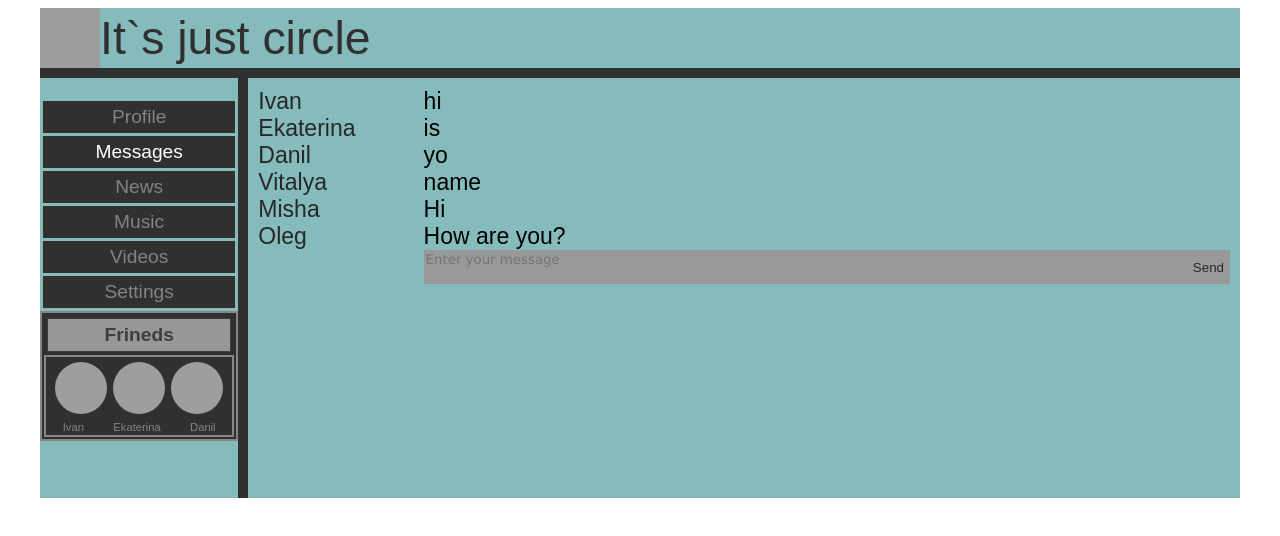
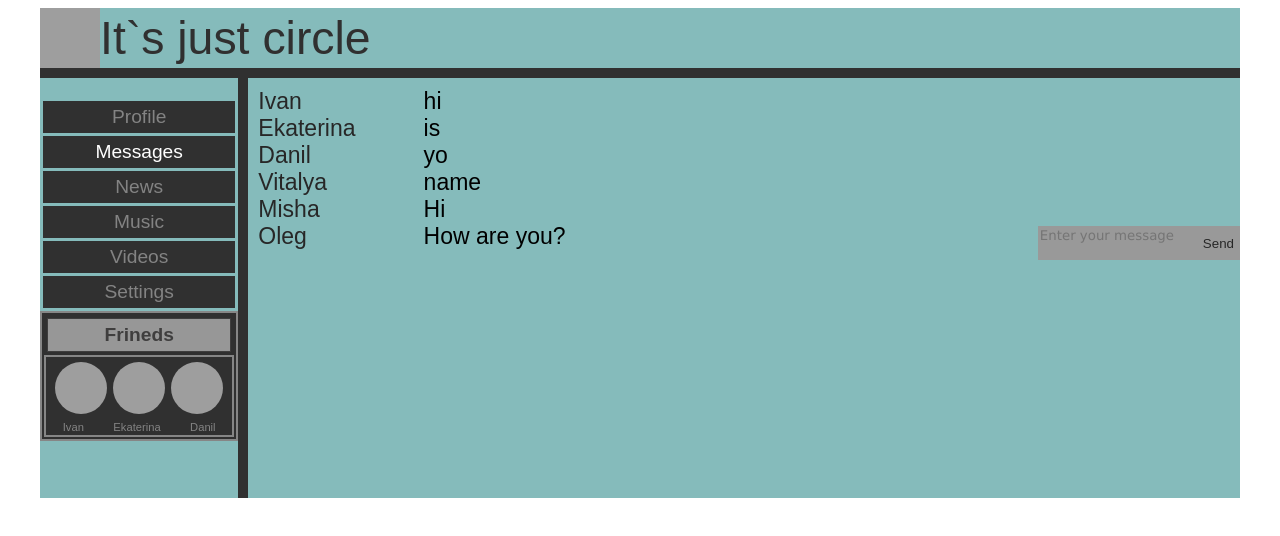
Before and after one commit to be-as-neo/SocialityWeb, a React (Create React App) app: page /dialogs in a window 1280 px wide. Shown: the top 536 px of the page. Built offline with nearby package versions, Linux system fonts and the light colour scheme; grey boxes are pictures that could not be loaded.

Commit message:
added img in props

```diff
--- a/src/components/Dialogs/Dialogs.module.css
+++ b/src/components/Dialogs/Dialogs.module.css
@@ -22,6 +22,7 @@
 .messages{
     padding: 10px;
     font-size: 23px;
+    position: relative;
 }
 
 .messages .message{
@@ -43,9 +44,11 @@
     border: 0px;
     max-width: 50px;
     max-height: 90px;
-
 }
 
 .textAreaSittings {
     display: flex;
+    position: absolute;
+    bottom: 0px;
+    right: 0px;
 }
--- a/src/components/Profile/MyPosts/MyPosts.jsx
+++ b/src/components/Profile/MyPosts/MyPosts.jsx
@@ -13,7 +13,7 @@ const MyPosts = (props) => {
   // ]
 
   let postElements =
-    props.postData.map( p => <Post messege = {p.message} likesCount = {p.likesCount}/>);
+    props.postData.map( p => <Post messege = {p.message} likesCount = {p.likesCount} avatar = {p.avatar}/>);
 
   let newPostElement = React.createRef();
 
--- a/src/components/Profile/MyPosts/Post/Post.jsx
+++ b/src/components/Profile/MyPosts/Post/Post.jsx
@@ -1,8 +1,11 @@
 import s from './Post.module.css';
+import React from 'react';
+
 const Post = (props) => {
+  const avatar = props?.avatar || 'https://miro.medium.com/max/888/1*4ZoawGypeCluNqiC5Z_rhA.png'
   return (
     <div className={s.item}>
-      <img src='https://www.ejin.ru/wp-content/uploads/2018/10/1202399791_preview_15034743_1798112143788452_7709561090543190016_n.jpg' />
+      <img src={avatar} />
       {props.messege}
       <div>
         <span>Like: </span>
--- a/src/index.js
+++ b/src/index.js
@@ -1,8 +1,24 @@
 import reportWebVitals from './reportWebVitals';
-import {rerenderEntireTree} from './render';
-import state from './redux/state';
+import state, { subscribe } from './redux/state';
+import React from 'react';
+import ReactDOM from 'react-dom';
+import './index.css';
+import App from './App';
+import { BrowserRouter } from 'react-router-dom';
+import {addNewMessage, addPost, updateNewMessage, updateNewPostText} from './redux/state'
 
+// addPost('SumuraiJs');
+let rerenderEntireTree = (state) => {
+ReactDOM.render(
+  <React.StrictMode>
+    <BrowserRouter>
+    <App state = {state} addPost = {addPost} updateNewPostText = {updateNewPostText} addNewMessage = {addNewMessage} updateNewMessage = {updateNewMessage}/>
+    </BrowserRouter>
+  </React.StrictMode>,
+  document.getElementById('root')
+);
+}
 
 rerenderEntireTree(state);
-
+subscribe(rerenderEntireTree);
 reportWebVitals();
--- a/src/redux/state.js
+++ b/src/redux/state.js
@@ -1,10 +1,12 @@
-import {rerenderEntireTree} from './../render';
+let rerenderEntireTree = () =>{
+    console.log('state chenge')
+}
 let state = {
     profilePage:{
         postData:[
             {id: 1, message: 'Love you!!!', likesCount: 16},
             {id: 2, message: 'You my best friend!', likesCount: 17},
-            {id: 3, message: 'Hello, how are you?', likesCount: 87},
+            {id: 3, message: 'Hello, how are you?', likesCount: 87, avatar:'https://www.ejin.ru/wp-content/uploads/2018/10/1202399791_preview_15034743_1798112143788452_7709561090543190016_n.jpg'},
         ],
         newPostText: ''
 },
@@ -37,7 +39,7 @@ let state = {
         ]
     }
 }
-export let addPost = () => {
+export const addPost = () => {
     let newPost = {
         id: 7,
         message: state.profilePage.newPostText,
@@ -49,12 +51,16 @@ export let addPost = () => {
     rerenderEntireTree(state);
 }
 
-export let updateNewPostText = (newText) => {
-    state.profilePage.newPostText = newText;
+export const updateNewPostText = (newText) => {
+    state['profilePage']['newPostText'] = newText;
     rerenderEntireTree(state);
 }
 
-export let addNewMessage = () =>{
+export const subscribe = (observer) => {
+    rerenderEntireTree = observer
+}
+
+export const addNewMessage = () =>{
     let newMessage = {
         id: 7,
         message: state.messagesPage.newMessage
@@ -63,7 +69,7 @@ export let addNewMessage = () =>{
     state.messagesPage.newMessage = '';
     rerenderEntireTree(state)
 }
-export let updateNewMessage = (newMessageText) => {
+export const updateNewMessage = (newMessageText) => {
     state.messagesPage.newMessage = newMessageText;
     rerenderEntireTree(state)
 }
--- a/src/render.js
+++ /dev/null
@@ -1,21 +0,0 @@
-import React from 'react';
-import ReactDOM from 'react-dom';
-import './index.css';
-import App from './App';
-import reportWebVitals from './reportWebVitals';
-import { BrowserRouter } from 'react-router-dom';
-import {addNewMessage, addPost, updateNewMessage, updateNewPostText} from './redux/state'
-
-// addPost('SumuraiJs');
-export let rerenderEntireTree = (state) => {
-ReactDOM.render(
-  <React.StrictMode>
-    <BrowserRouter>
-    <App state = {state} addPost = {addPost} updateNewPostText = {updateNewPostText} addNewMessage = {addNewMessage} updateNewMessage = {updateNewMessage}/>
-    </BrowserRouter>
-  </React.StrictMode>,
-  document.getElementById('root')
-);
-}
-
-reportWebVitals();
```
Also changed, not shown: src/components/Dialogs/Dialogs.jsx (line endings or trailing spaces).
